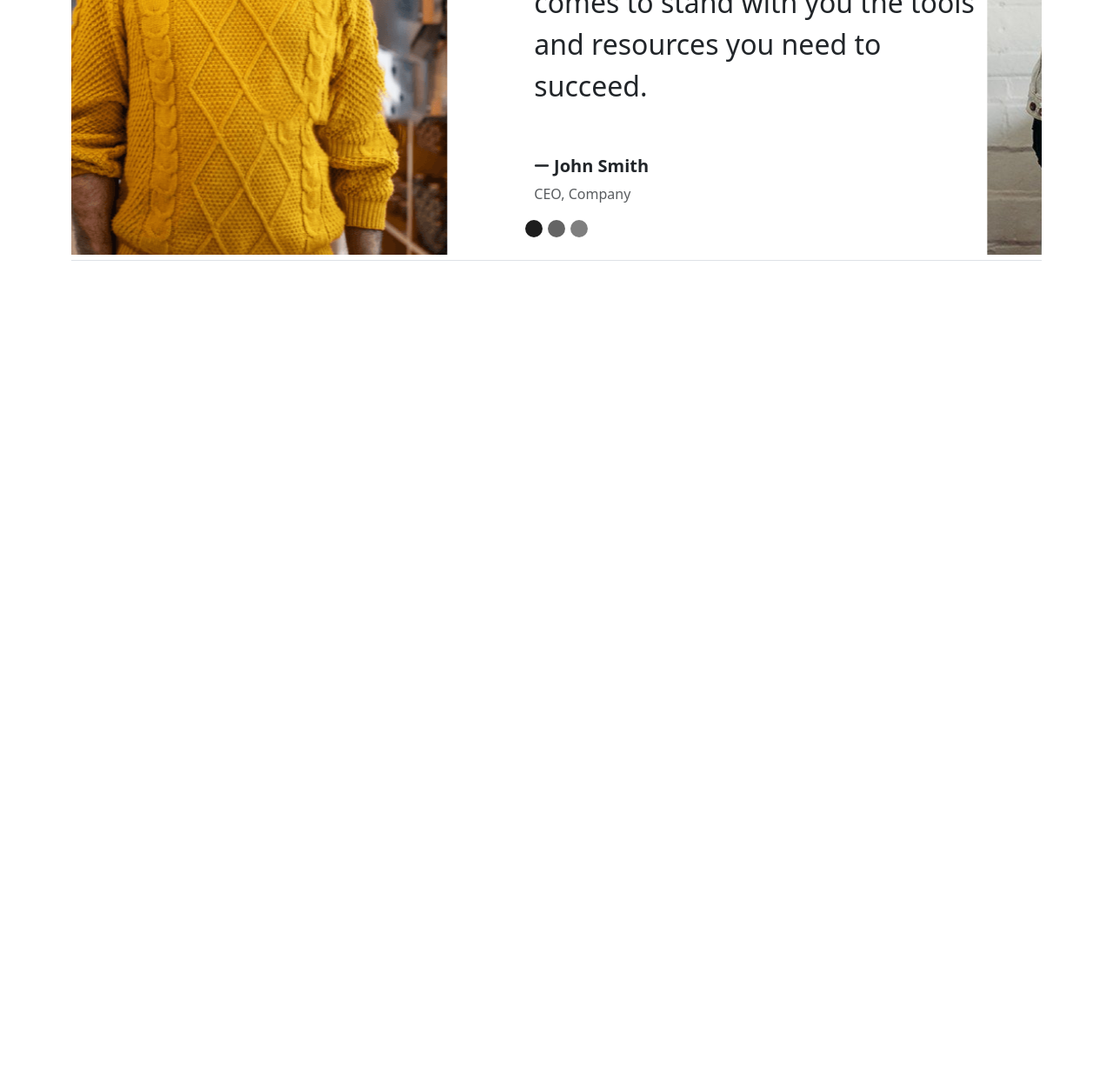
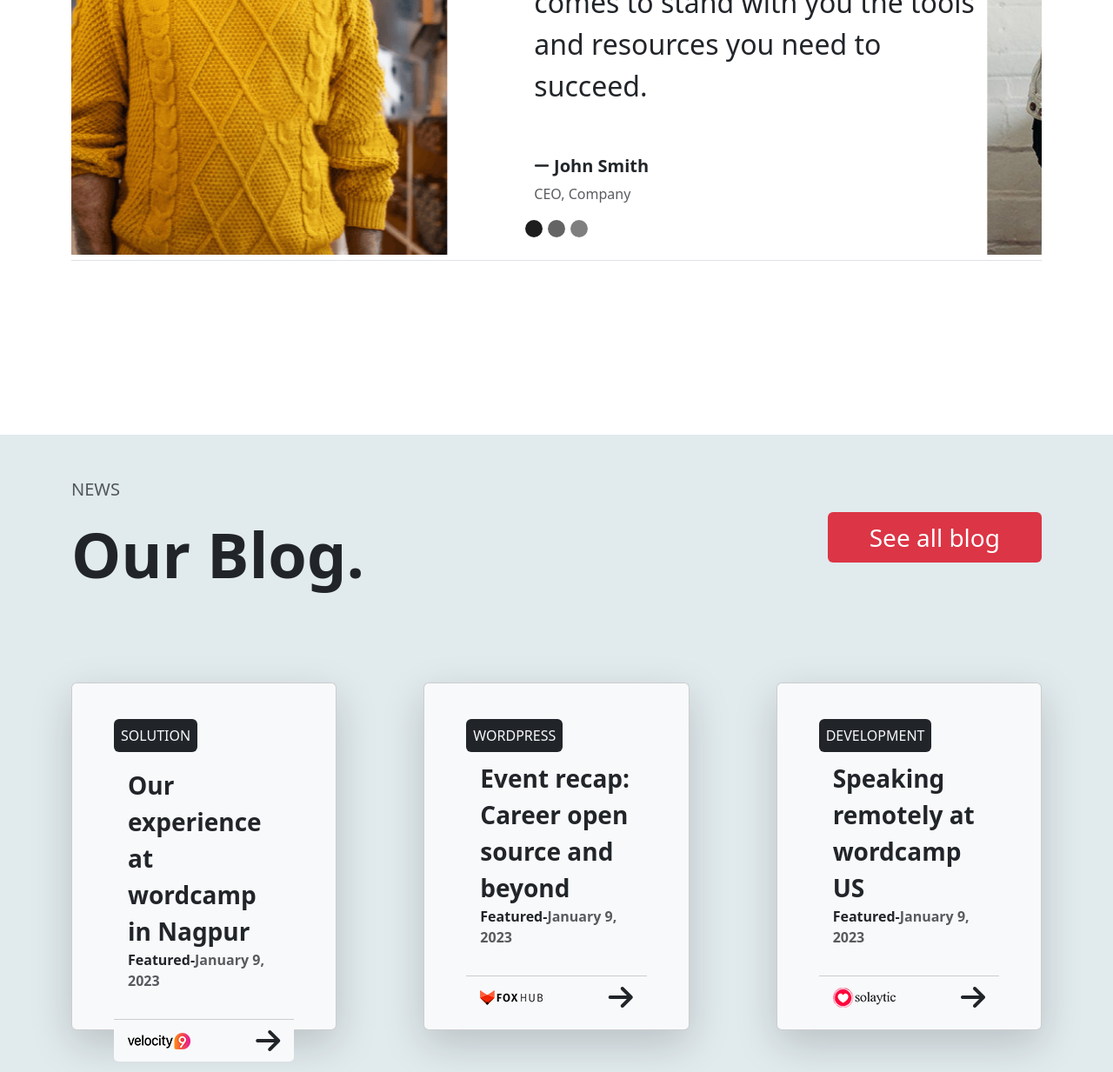
Before and after one commit to dev-bishwendu/creative-agency-vcamp, a plain HTML site: page index.html in a window 1280 px wide. Shown: the part 4030-5263 px from the top of the page at 87% size. Before the commit the page ends 4330 px from the top, so only its background shows below. Drawn offline with nearby package versions, Linux system fonts and the light colour scheme.

Commit message:
blog section done

```diff
--- a/css/style.css
+++ b/css/style.css
@@ -242,6 +242,25 @@ blockquote cite a:hover{
 }
 /* --- feedback section style end ----- */
 
+/*----- blog section style start ------*/
+
+.blog-section{
+    background-color: rgb(225, 234, 237);
+}
+.card{
+    height: 25rem;
+}
+.card:hover{
+    transform: translateY(-10px);
+}
+.card-body a:hover{
+    text-decoration: underline !important;
+}
+.blog-head a:hover{
+    background-color: #000 !important;
+}
+/*----- blog section style end ------*/
+
 /* ------------------------------------animation----------------------------------- */
 
 /*--- hero section ---*/
--- a/index.html
+++ b/index.html
@@ -363,6 +363,61 @@
 
     <!---------------------------- blog section start -------------------------------->
 
+    <section class="container-fluid margin-top blog-section">
+        <div class="container">
+            <div class="blog-head py-5 d-flex justify-content-between align-items-center">
+                <Div>
+                    <p class="text-muted fs-5 fw-light">NEWS</p>
+                    <h2 class="fw-bold display-2">Our Blog.</h2>
+                </Div>
+                <a class="fs-3 text-decoration-none bg-danger rounded px-5 py-2 text-white" href="#">See all blog</a>
+            </div>
+            <div class="flex">
+                <div class="card w-100 bg-light shadow-lg p-5 my-5">
+                    <div class="card-head">
+                        <a class="bg-dark text-light rounded p-2 text-decoration-none" href="">SOLUTION</a>
+                        <h6 ></h6>
+                    </div>
+                    <div class="card-body">
+                        <a class="fw-bold fs-3 pb-5 text-decoration-none text-dark" href="#">Our experience at wordcamp in Nagpur</a>
+                        <p class="fw-bold fs-6">Featured-<span class="text-muted">January 9, 2023</span></p>
+                    </div>
+                    <div class="card-footer d-flex justify-content-between align-items-baseline bg-light">
+                        <img src="./asset/logo_06.png" alt="">
+                        <i class="fa-solid fa-arrow-right fa-2x"></i>
+                    </div>
+                </div>
+                <div class="card w-100 bg-light shadow-lg p-5 my-5">
+                    <div class="card-head">
+                        <a href="#" class="bg-dark text-light rounded p-2 text-decoration-none">WORDPRESS</a>
+                    </div>
+                    <div class="card-body">
+                        <a class="fw-bold fs-3 pb-5 text-decoration-none text-dark" href="#">Event recap: Career open source and beyond</a>
+                        <p class="fw-bold fs-6">Featured-<span class="text-muted">January 9, 2023</span></p>
+                    </div>
+                    <div class="card-footer d-flex justify-content-between align-items-baseline bg-light">
+                        <img src="./asset/logo_07.png" alt="">
+                        <i class="fa-solid fa-arrow-right fa-2x"></i>
+                    </div>
+                </div>
+                <div class="card w-100 bg-light shadow-lg p-5 my-5">
+                    <div class="card-head">
+                        <a href="#" class="bg-dark text-light rounded p-2 text-decoration-none">DEVELOPMENT</a>
+                    </div>
+                    <div class="card-body">
+                        <a class="fw-bold fs-3 pb-5 text-decoration-none text-dark" href="#">Speaking remotely at wordcamp US</a>
+                        <p class="fw-bold fs-6">Featured-<span class="text-muted">January 9, 2023</span></p>
+                    </div>
+                    <div class="card-footer d-flex justify-content-between align-items-baseline bg-light">
+                        <img src="./asset/logo_08.png" alt="">
+                        <i class="fa-solid fa-arrow-right fa-2x"></i>
+                    </div>
+                </div>
+            </div>
+        </div>
+    </section>
+    <!---------------------------- blog section end ---------------------------------->
+
 
 
     <script src="https://cdn.jsdelivr.net/npm/bootstrap@5.3.3/dist/js/bootstrap.bundle.min.js"></script>
```
Also changed, not shown: asset/logo_06.png (added), asset/logo_07.png (added), asset/logo_08.png (added).
